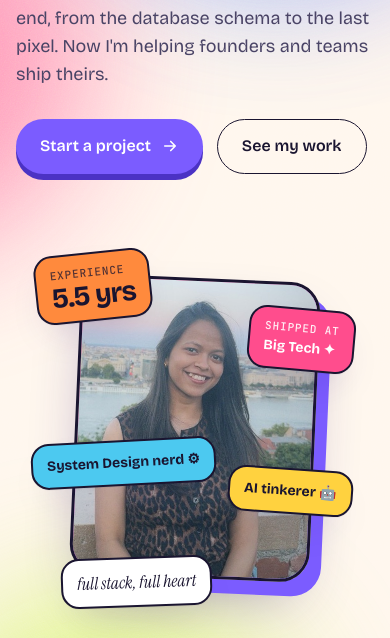
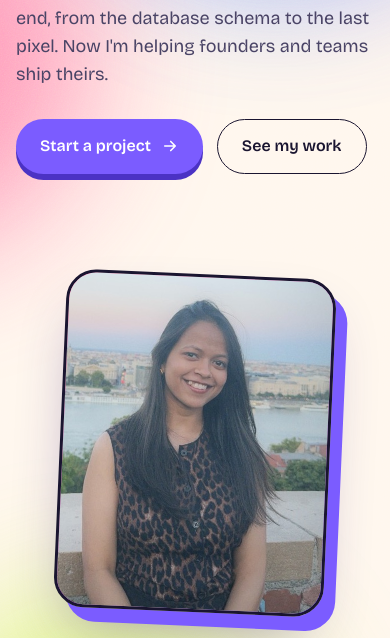
Before and after one commit to vrinda22/vrinda22.github.io, a plain HTML site: page index.html in a window 390 px wide. Shown: the part 400-1038 px from the top of the page. Drawn offline with nearby package versions, Linux system fonts and the light colour scheme.

Commit message:
Remove hero stickers for a calmer layout
Co-Authored-By: Claude Opus 5.5 <noreply@anthropic.com>

```diff
--- a/index.html
+++ b/index.html
@@ -90,21 +90,23 @@ a{color:inherit;text-decoration:none}
 .hero p.lead{font-size:clamp(18px,1.6vw,21px);color:var(--ink-2);max-width:46ch}
 .hero p.lead b{color:var(--ink);font-weight:600}
 .hero-ctas{display:flex;flex-wrap:wrap;gap:14px;margin-top:30px}
-.sticker-stage{position:relative;width:min(310px,100%);margin:0 auto;justify-self:center}
+.sticker-stage{position:relative;width:min(340px,100%);margin:0 auto;justify-self:center}
 .portrait{position:relative;aspect-ratio:4/5;border-radius:30px;overflow:hidden;border:3px solid #1A1530;transform:rotate(2.5deg);
   box-shadow:12px 14px 0 var(--violet), 0 30px 60px -20px rgba(54,30,120,.45);background:linear-gradient(135deg,var(--pink),var(--violet))}
 .portrait img{width:100%;height:100%;object-fit:cover}
-.sticker-stage .sticker{position:absolute;z-index:2;white-space:nowrap}
+.sticker-row{display:flex;flex-wrap:wrap;justify-content:center;gap:12px 10px;margin-top:34px}
+.sticker-row .sticker{white-space:nowrap;padding:9px 14px;font-size:14px;border-radius:14px}
+.sticker-row .sticker big{font-size:22px}
 .sticker{position:relative;padding:12px 18px;border-radius:18px;font-weight:700;font-size:16px;box-shadow:var(--shadow);border:2px solid #1A1530;color:#1A1530;cursor:grab;user-select:none;transition:transform .3s cubic-bezier(.3,1.6,.5,1)}
 .sticker:hover{transform:rotate(0) scale(1.08)!important}
 .sticker small{display:block;font-family:var(--mono);font-weight:500;font-size:11px;letter-spacing:.08em;text-transform:uppercase;opacity:.75}
 .sticker big{display:block;font-size:34px;line-height:1;letter-spacing:-.03em}
-.s1{background:var(--orange);transform:rotate(-6deg);top:-22px;left:-58px}
-.s2{background:var(--pink);color:#fff;border-color:#1A1530;transform:rotate(5deg);top:44px;right:-72px}
+.s1{background:var(--orange);transform:rotate(-3deg)}
+.s2{background:var(--pink);color:#fff;border-color:#1A1530;transform:rotate(2deg)}
 .s2 small{opacity:.9}
-.s3{background:var(--sky);transform:rotate(-3deg);top:54%;left:-88px}
-.s4{background:var(--yellow);transform:rotate(4deg);bottom:78px;right:-62px}
-.s5{background:var(--card);color:var(--ink);border-color:var(--ink);transform:rotate(-2deg);bottom:-26px;left:-20px;font-family:var(--serif);font-style:italic;font-weight:400;font-size:22px}
+.s3{background:var(--sky);transform:rotate(-1.5deg)}
+.s4{background:var(--yellow);transform:rotate(2deg)}
+.s5{background:var(--card);color:var(--ink);border-color:var(--ink);transform:rotate(-1deg);font-family:var(--serif);font-style:italic;font-weight:400;font-size:18px!important}
 
 /* ---------- Marquee ---------- */
 .marquee{background:var(--ink);color:var(--bg);overflow:hidden;padding:20px 0;transform:rotate(-1.5deg);margin:40px -20px 0;border-block:3px solid var(--violet)}
@@ -257,8 +259,8 @@ footer .wrap{display:flex;justify-content:space-between;gap:16px;flex-wrap:wrap}
   .hero{padding-top:120px}
   .sticker{font-size:14px;padding:10px 14px}
   .sticker big{font-size:28px}
-  .sticker-stage{width:min(240px,64vw);margin-top:48px;margin-bottom:30px}
-  .s1{left:-40px;top:-26px}.s2{right:-40px;top:30px}.s3{left:-44px}.s4{right:-38px;bottom:64px}.s5{left:-14px;bottom:-30px;font-size:17px}
+  .sticker-stage{width:100%;margin-top:44px}
+  .portrait{width:min(270px,74vw);margin:0 auto}
   .bento{grid-template-columns:1fr}
   .tile{grid-column:span 1!important}
   .proj-copy{padding:30px 24px}
@@ -311,11 +313,6 @@ footer .wrap{display:flex;justify-content:space-between;gap:16px;flex-wrap:wrap}
       </div>
       <div class="sticker-stage">
         <div class="portrait"><img src="assets/vrinda.jpg" alt="Vrinda Goyal smiling, with the Danube and Budapest behind her" width="464" height="580"></div>
-        <div aria-hidden="true" class="sticker s1"><small>experience</small><big>5.5 yrs</big></div>
-        <div aria-hidden="true" class="sticker s2"><small>shipped at</small>Big Tech ✦</div>
-        <div aria-hidden="true" class="sticker s3">System Design nerd ⚙︎</div>
-        <div aria-hidden="true" class="sticker s4">AI tinkerer 🤖</div>
-        <div aria-hidden="true" class="sticker s5">full stack, full heart</div>
       </div>
     </div>
   </div>
@@ -597,16 +594,6 @@ footer .wrap{display:flex;justify-content:space-between;gap:16px;flex-wrap:wrap}
   els.forEach((e,i)=>{e.style.transitionDelay=(i%4)*70+'ms';io.observe(e);});
 })();
 
-// Draggable stickers
-(function(){
-  document.querySelectorAll('.sticker').forEach(s=>{
-    let sx,sy,ox=0,oy=0,drag=false;
-    const base=getComputedStyle(s).transform;
-    s.addEventListener('pointerdown',e=>{drag=true;sx=e.clientX-ox;sy=e.clientY-oy;s.setPointerCapture(e.pointerId);s.style.cursor='grabbing';s.style.zIndex=5;s.style.transition='none'});
-    s.addEventListener('pointermove',e=>{if(!drag)return;ox=e.clientX-sx;oy=e.clientY-sy;s.style.translate=ox+'px '+oy+'px'});
-    s.addEventListener('pointerup',()=>{drag=false;s.style.cursor='grab';s.style.transition=''});
-  });
-})();
 </script>
 </body>
 </html>
```
